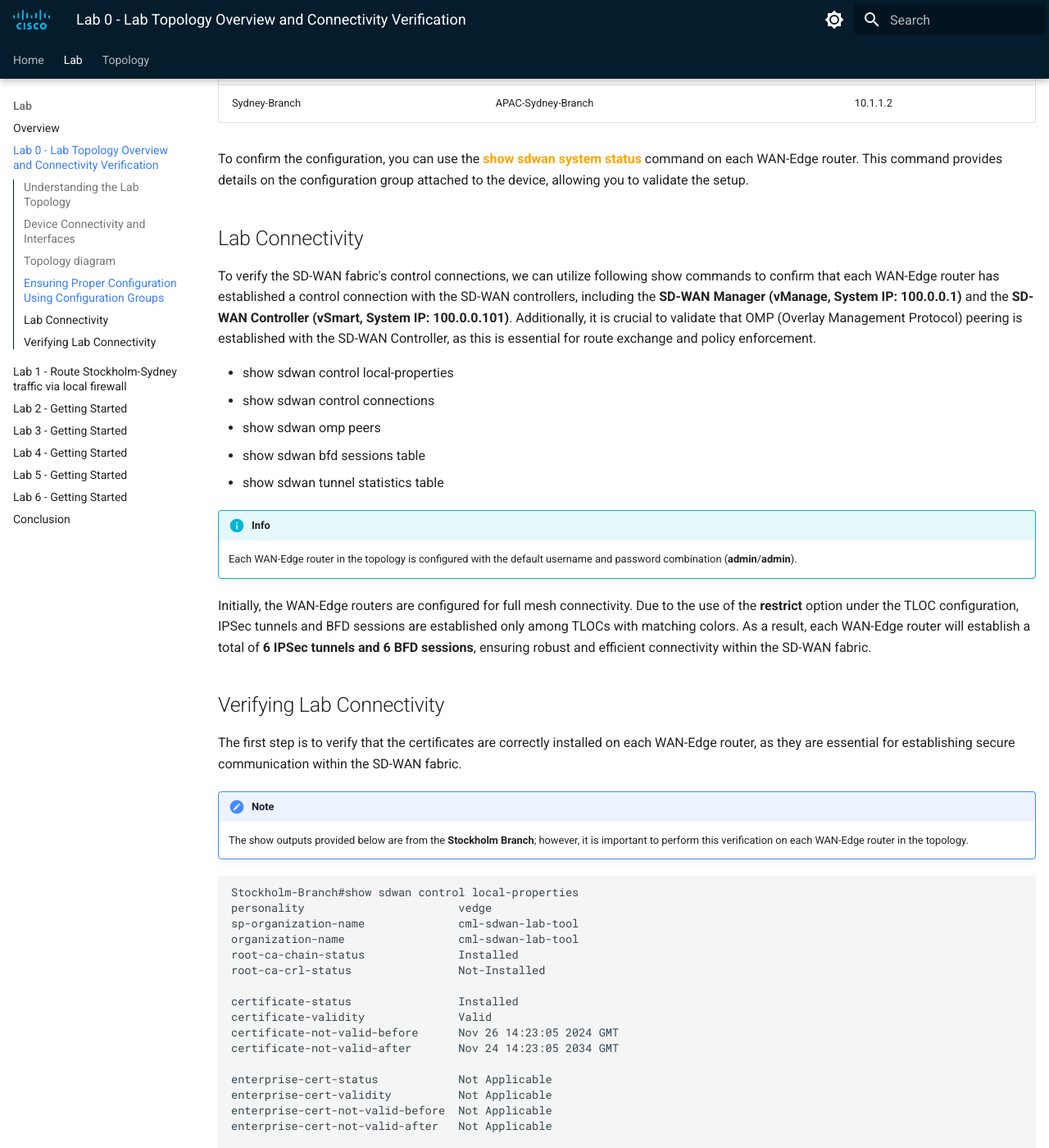
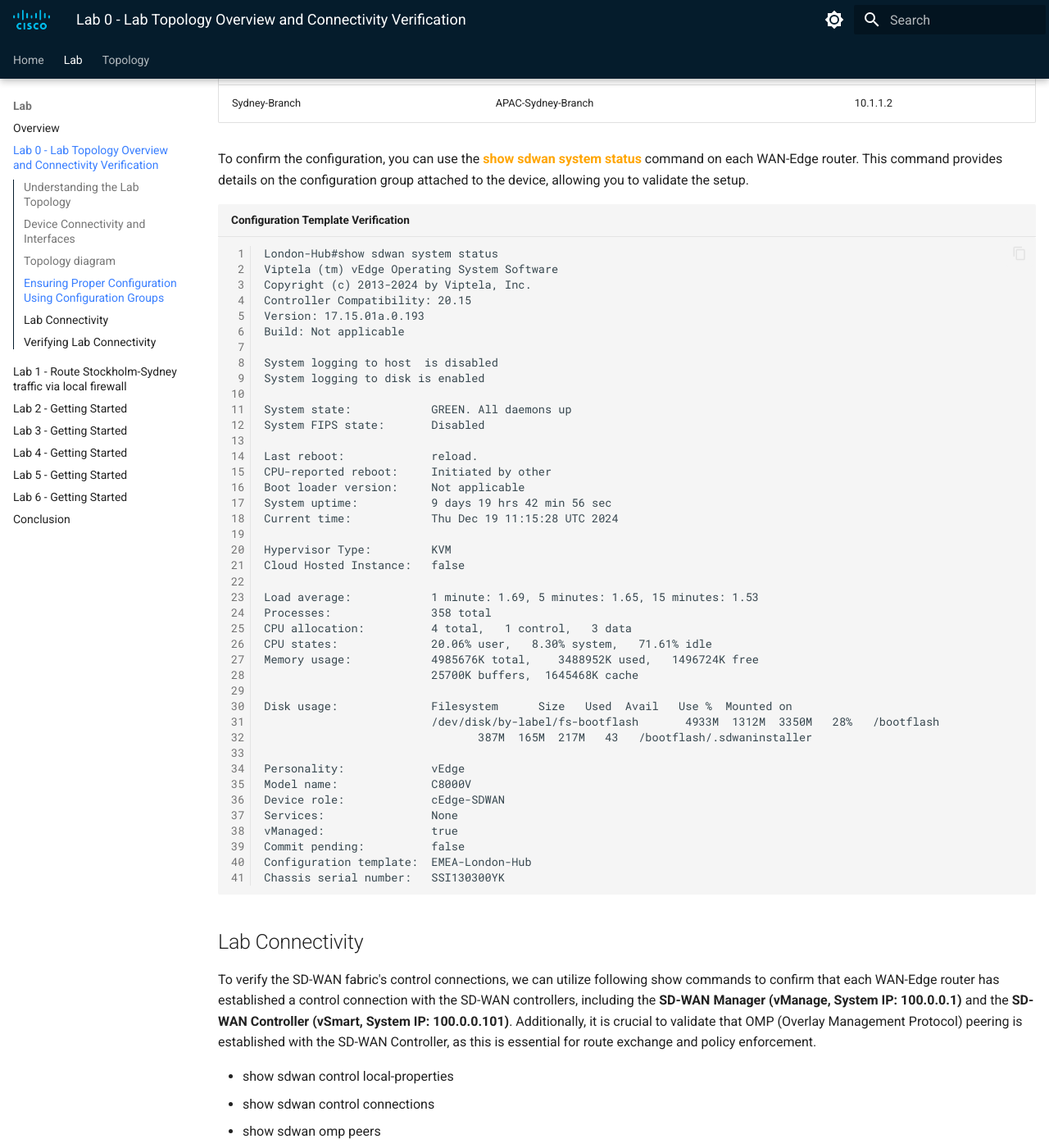
Before and after one commit to ciscodocs/ltrent-2008-clemea25, an MkDocs documentation site: the page built from docs/lab0_getting_started.md, in a window 1280 px wide and 1400 px high, scrolled down 2652 px. Shown: the whole window at 82% size. Built offline with MkDocs 1.6.1 and Material for MkDocs 9.7.7, drawn with Linux system fonts in a browser that asks for light colours.

Commit message:
Lab 0 Task finalized.

````diff
--- a/docs/lab0_getting_started.md
+++ b/docs/lab0_getting_started.md
@@ -46,6 +46,50 @@ The table below lists the configuration group names assigned to each WAN-Edge ro
 
 
 To confirm the configuration, you can use the <font color="orange">**show sdwan system status</font>** command on each WAN-Edge router. This command provides details on the configuration group attached to the device, allowing you to validate the setup.
+
+``` {.ios, .no-copy, title="Configuration Template Verification", linenums="1"}
+London-Hub#show sdwan system status
+Viptela (tm) vEdge Operating System Software
+Copyright (c) 2013-2024 by Viptela, Inc.
+Controller Compatibility: 20.15
+Version: 17.15.01a.0.193
+Build: Not applicable
+
+System logging to host  is disabled
+System logging to disk is enabled
+
+System state:            GREEN. All daemons up
+System FIPS state:       Disabled
+
+Last reboot:             reload.
+CPU-reported reboot:     Initiated by other
+Boot loader version:     Not applicable
+System uptime:           9 days 19 hrs 42 min 56 sec
+Current time:            Thu Dec 19 11:15:28 UTC 2024
+
+Hypervisor Type:         KVM
+Cloud Hosted Instance:   false
+
+Load average:            1 minute: 1.69, 5 minutes: 1.65, 15 minutes: 1.53
+Processes:               358 total
+CPU allocation:          4 total,   1 control,   3 data
+CPU states:              20.06% user,   8.30% system,   71.61% idle
+Memory usage:            4985676K total,    3488952K used,   1496724K free
+                         25700K buffers,  1645468K cache
+
+Disk usage:              Filesystem      Size   Used  Avail   Use %  Mounted on
+                         /dev/disk/by-label/fs-bootflash       4933M  1312M  3350M   28%   /bootflash
+                                387M  165M  217M   43   /bootflash/.sdwaninstaller
+
+Personality:             vEdge
+Model name:              C8000V
+Device role:             cEdge-SDWAN
+Services:                None
+vManaged:                true
+Commit pending:          false
+Configuration template:  EMEA-London-Hub
+Chassis serial number:   SSI130300YK
+```
 
 ## Lab Connectivity
 
````
